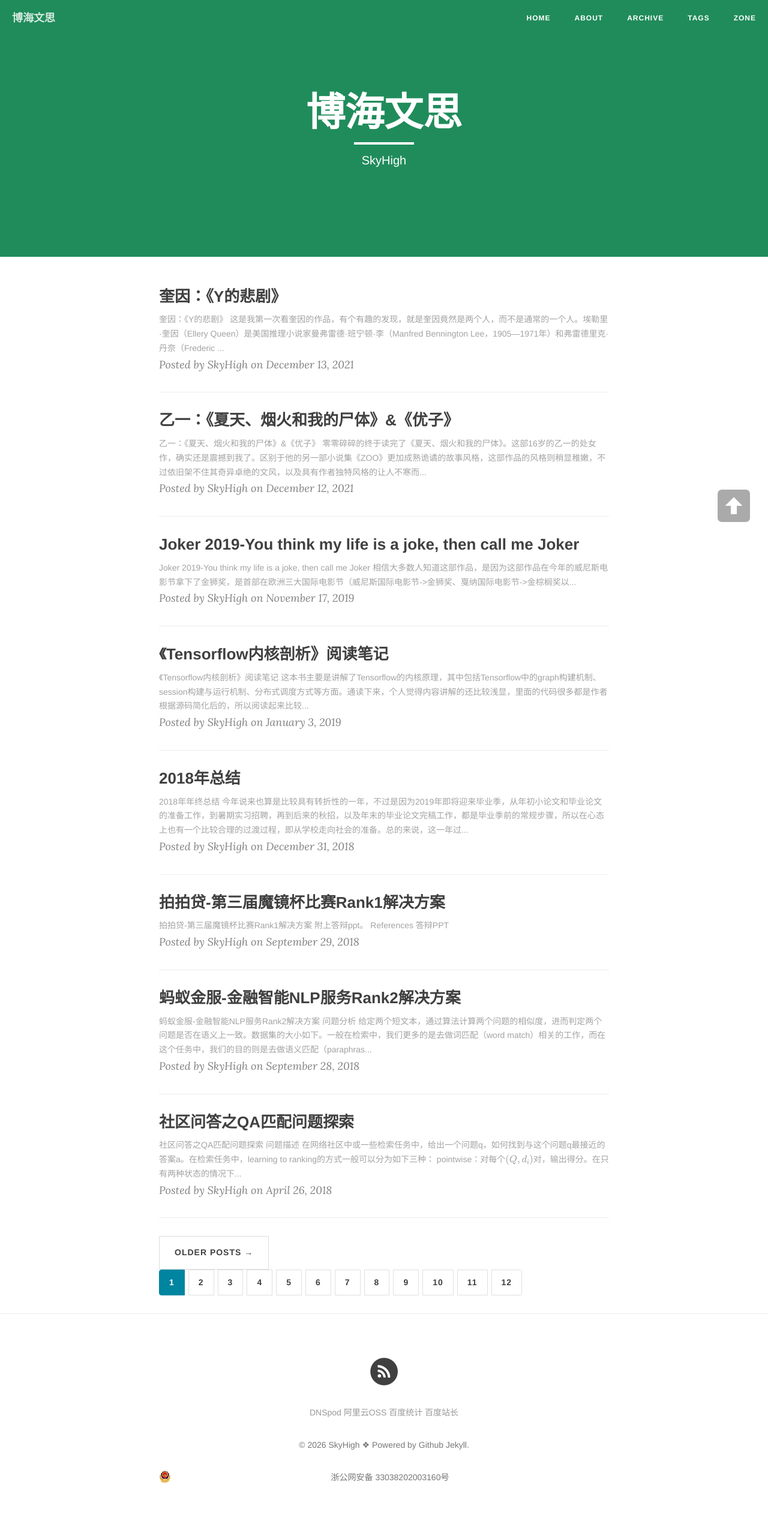
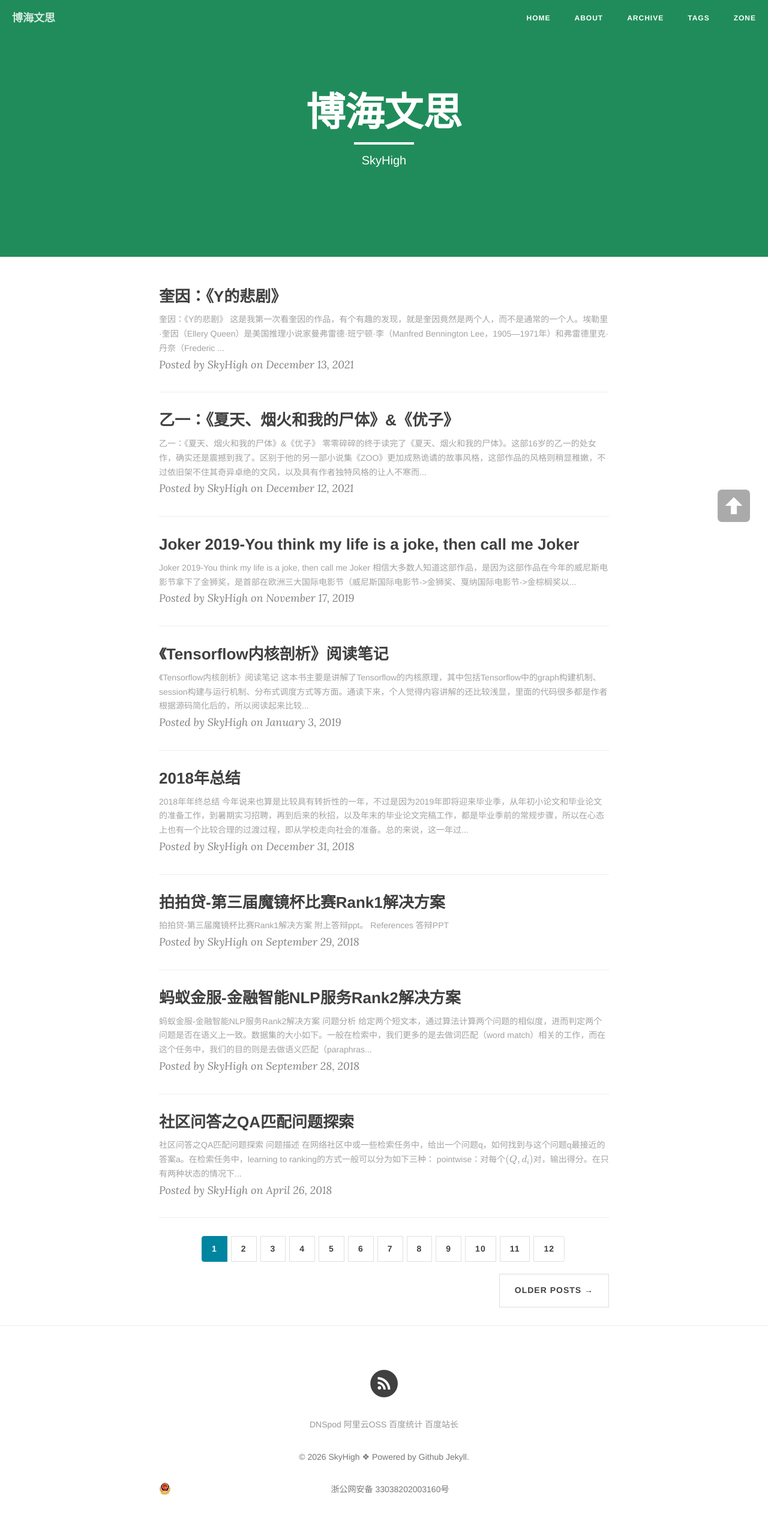
Before and after one commit to l11x0m7/l11x0m7.github.io, a Jekyll site: the page built from index.html, in a window 1280 px wide. Shown: the whole page at 60% size. Built offline with Jekyll 4.4.1, drawn with Linux system fonts in a browser that asks for light colours; nearby versions of some CDN libraries; formulas are drawn with MathJax 3; the list of posts is cut into pages by our own code; comment, search, counter and statistics services are not loaded.

Commit message:
Place numbered pagination above pager, split Newer/Older left/right
- index.html: render page numbers first, Newer/Older pager below
- clean-blog.css: stack the two rows; pin Newer (previous) to the
  left and Older (next) to the right instead of centering them together
- fix stray "}c" typo that broke pager hover styles

Co-Authored-By: Claude <noreply@anthropic.com>

```diff
--- a/css/clean-blog.css
+++ b/css/clean-blog.css
@@ -492,7 +492,7 @@ form .row:first-child .floating-label-form-group {
 }
 .pager li > a {
   color: #404040;
-}c
+}
 .pager li > a:hover,
 .pager li > a:focus {
   color: white;
@@ -565,35 +565,43 @@ form .row:first-child .floating-label-form-group {
   border-color: #e0e0e0;
   cursor: not-allowed;
 }
-/* Layout: Newer/Older buttons and numbered pages on the same row */
+/* Layout: numbered pages on top (centered), Newer/Older pager below */
 .pagination-row {
   display: flex;
-  flex-wrap: wrap;
+  flex-direction: column;
   align-items: center;
-  justify-content: space-between;
+  gap: 20px;
   margin: 30px 0 10px;
 }
 .pagination-row > .pager,
 .pagination-row > .pagination-container {
-  flex: 0 0 auto;
   margin: 0;
 }
 .pagination-row > .pagination-container {
   display: flex;
   align-items: center;
-  justify-content: flex-end;
+  justify-content: center;
 }
 .pagination-row .pager {
   margin: 0;
+  padding-left: 0;
+  display: flex;
+  width: 100%;
+  list-style: none;
 }
-@media only screen and (max-width: 768px) {
-  .pagination-row {
-    flex-direction: column;
-    gap: 15px;
-  }
-  .pagination-row > .pagination-container {
-    justify-content: center;
-  }
+.pagination-row .pager li {
+  display: inline-block;
+}
+/* Newer (previous) on the left, Older (next) on the right */
+.pagination-row .pager .previous {
+  margin-right: auto;
+}
+.pagination-row .pager .next {
+  margin-left: auto;
+}
+.pagination-row .pager .previous > a,
+.pagination-row .pager .next > a {
+  float: none;
 }
 ::-moz-selection {
   color: white;
--- a/index.html
+++ b/index.html
@@ -27,21 +27,7 @@ description: "SkyHigh"
 <!-- Pager -->
 {% if paginator.total_pages > 1 %}
 <div class="pagination-row">
-  <!-- Original Newer / Older buttons -->
-  <ul class="pager">
-      {% if paginator.previous_page %}
-      <li class="previous">
-          <a href="{{ paginator.previous_page_path | prepend: site.baseurl | replace: '//', '/' }}">&larr; Newer Posts</a>
-      </li>
-      {% endif %}
-      {% if paginator.next_page %}
-      <li class="next">
-          <a href="{{ paginator.next_page_path | prepend: site.baseurl | replace: '//', '/' }}">Older Posts &rarr;</a>
-      </li>
-      {% endif %}
-  </ul>
-
-  <!-- Numbered page links -->
+  <!-- Numbered page links (on top) -->
   <nav class="pagination-container">
     <ul class="pagination">
       {% for page in (1..paginator.total_pages) %}
@@ -55,5 +41,19 @@ description: "SkyHigh"
       {% endfor %}
     </ul>
   </nav>
+
+  <!-- Newer / Older buttons (below) -->
+  <ul class="pager">
+      {% if paginator.previous_page %}
+      <li class="previous">
+          <a href="{{ paginator.previous_page_path | prepend: site.baseurl | replace: '//', '/' }}">&larr; Newer Posts</a>
+      </li>
+      {% endif %}
+      {% if paginator.next_page %}
+      <li class="next">
+          <a href="{{ paginator.next_page_path | prepend: site.baseurl | replace: '//', '/' }}">Older Posts &rarr;</a>
+      </li>
+      {% endif %}
+  </ul>
 </div>
 {% endif %}
```
